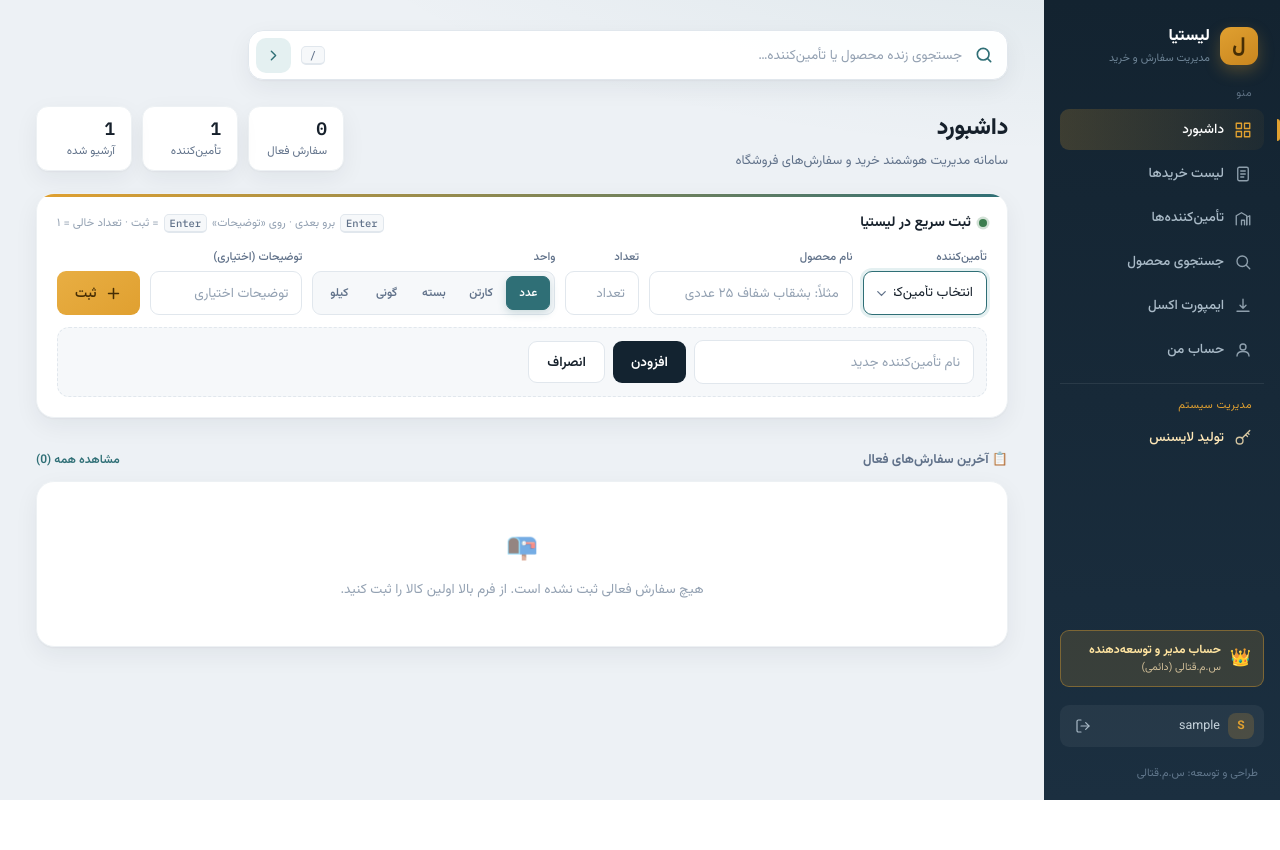
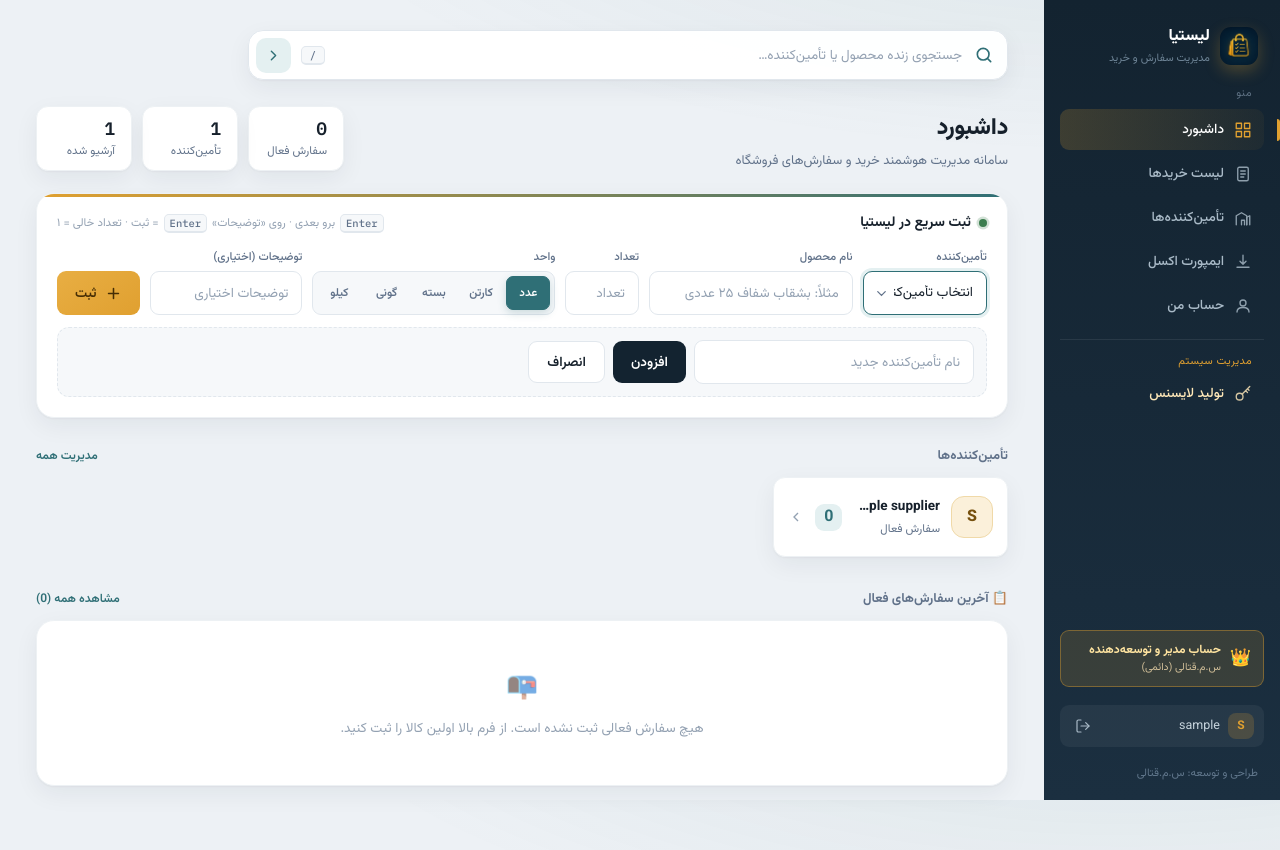
Before and after one commit to mqattaly/purchase_manager, a Flask app: page / in a window 1280 px wide. Before the commit the page ends 800 px from the top, so only its background shows below. Run offline with Flask 3, Linux system fonts and the light colour scheme; a user stored in the database is signed in; tables that the repository leaves empty hold one stand-in row (values such as "Sample post").

Commit message:
Add live supplier cards, dashboard stats, branding, and iframe login.
Keep supplier cards and order counts updating as items are registered, add logo and favicon, and persist auth in preview iframes so login reaches the dashboard.

Co-authored-by: arena-agent <297053741+arena-agent@users.noreply.github.com>

```diff
--- a/app.py
+++ b/app.py
@@ -5,7 +5,8 @@ from datetime import date, datetime, timedelta
 from dotenv import load_dotenv
 load_dotenv()
 
-from flask import Flask, render_template, request, redirect, url_for, send_file
+from flask import Flask, render_template, request, redirect, url_for, send_file, make_response
+from itsdangerous import BadSignature, SignatureExpired, URLSafeTimedSerializer
 from flask_sqlalchemy import SQLAlchemy
 from flask_login import (
     LoginManager,
@@ -36,6 +37,12 @@ os.makedirs(INSTANCE_DIR, exist_ok=True)
 
 app = Flask(__name__)
 app.secret_key = os.environ.get("SECRET_KEY", "dev-secret-change-me")
+app.config["SESSION_COOKIE_SAMESITE"] = "None"
+app.config["SESSION_COOKIE_SECURE"] = True
+app.config["SESSION_COOKIE_HTTPONLY"] = True
+app.config["REMEMBER_COOKIE_SAMESITE"] = "None"
+app.config["REMEMBER_COOKIE_SECURE"] = True
+app.config["REMEMBER_COOKIE_HTTPONLY"] = True
 
 db_url = os.environ.get("DATABASE_URL")
 if db_url:
@@ -53,15 +60,81 @@ if os.environ.get("VERCEL"):
     app.config["SQLALCHEMY_ENGINE_OPTIONS"] = {"poolclass": NullPool}
 
 
+AUTH_COOKIE = "listia_auth"
+AUTH_MAX_AGE = 60 * 60 * 24 * 30
+
+
+def _auth_serializer():
+    return URLSafeTimedSerializer(app.secret_key, salt="listia-auth")
+
+
+def issue_auth_token(user_id):
+    return _auth_serializer().dumps({"uid": int(user_id)})
+
+
+def user_from_auth_token(token):
+    if not token:
+        return None
+    try:
+        data = _auth_serializer().loads(token, max_age=AUTH_MAX_AGE)
+        return db.session.get(User, int(data["uid"]))
+    except (BadSignature, SignatureExpired, KeyError, TypeError, ValueError):
+        return None
+
+
+def attach_auth_cookie(response, user_id):
+    token = issue_auth_token(user_id)
+    kwargs = dict(
+        key=AUTH_COOKIE,
+        value=token,
+        max_age=AUTH_MAX_AGE,
+        httponly=False,
+        secure=True,
+        samesite="None",
+        path="/",
+    )
+    try:
+        response.set_cookie(partitioned=True, **kwargs)
+    except TypeError:
+        response.set_cookie(**kwargs)
+        cookies = response.headers.getlist("Set-Cookie")
+        response.headers.remove("Set-Cookie")
+        for cookie in cookies:
+            if AUTH_COOKIE in cookie and "Partitioned" not in cookie:
+                cookie += "; Partitioned"
+            response.headers.add("Set-Cookie", cookie)
+    return token
+
+
+def login_handoff(user):
+    login_user(user, remember=True)
+    token = issue_auth_token(user.id)
+    resp = make_response(render_template("login_handoff.html", token=token))
+    attach_auth_cookie(resp, user.id)
+    return resp
+
+
 @app.after_request
 def _allow_iframe_preview(response):
     # Arena shows the app inside an iframe; don't block embedding.
     response.headers.pop("X-Frame-Options", None)
     response.headers["Content-Security-Policy"] = "frame-ancestors *"
-    host = (request.host or "").lower()
-    if "e2b.app" in host:
-        app.config["SESSION_COOKIE_SAMESITE"] = "None"
-        app.config["SESSION_COOKIE_SECURE"] = True
+    cookies = response.headers.getlist("Set-Cookie")
+    if cookies:
+        response.headers.remove("Set-Cookie")
+        for cookie in cookies:
+            patched = (
+                cookie.replace("SameSite=Lax", "SameSite=None")
+                .replace("SameSite=Strict", "SameSite=None")
+                .replace("samesite=lax", "SameSite=None")
+            )
+            if "SameSite=" not in patched and "samesite=" not in patched.lower():
+                patched += "; SameSite=None"
+            if "Secure" not in patched:
+                patched += "; Secure"
+            if "Partitioned" not in patched:
+                patched += "; Partitioned"
+            response.headers.add("Set-Cookie", patched)
     return response
 
 db = SQLAlchemy(app)
@@ -497,6 +570,12 @@ def _prepare_request():
         except Exception:
             pass
 
+    if not current_user.is_authenticated:
+        token = request.cookies.get(AUTH_COOKIE) or request.args.get("auth") or request.form.get("auth")
+        user = user_from_auth_token(token)
+        if user:
+            login_user(user, remember=True)
+
     allowed = {"login", "signup", "static", "api_quick_add", "api_suppliers"}
     if request.endpoint in allowed or request.endpoint is None:
         return
@@ -525,6 +604,13 @@ def home():
         user_products(ordered=False).order_by(Product.id.desc()).limit(15).all()
     )
 
+    active_by_supplier = dict(
+        db.session.query(Product.supplier_id, db.func.count(Product.id))
+        .filter(Product.owner_id == current_user.id, Product.ordered.is_(False))
+        .group_by(Product.supplier_id)
+        .all()
+    )
+
     limits = get_user_limits(current_user)
 
     return render_template(
@@ -534,6 +620,7 @@ def home():
         active_count=active_count,
         archived_count=archived_count,
         recent=recent,
+        active_by_supplier=active_by_supplier,
         limits=limits,
     )
 
@@ -553,8 +640,7 @@ def login():
                 user.is_licensed = True
                 user.license_type = "UNLIMITED"
                 db.session.commit()
-            login_user(user)
-            return redirect("/")
+            return login_handoff(user)
         return render_template("login.html", mode="login", error="نام کاربری یا رمز عبور اشتباه است.")
 
     return render_template("login.html", mode="login", error=None)
@@ -597,8 +683,7 @@ def signup():
         db.session.add(user)
         db.session.commit()
         claim_orphaned_data(user.id)
-        login_user(user)
-        return redirect("/")
+        return login_handoff(user)
 
     return render_template("login.html", mode="signup", error=None)
 
@@ -606,7 +691,9 @@ def signup():
 @app.route("/logout")
 def logout():
     logout_user()
-    return redirect(url_for("login"))
+    resp = make_response(render_template("logout_handoff.html"))
+    resp.delete_cookie(AUTH_COOKIE, path="/")
+    return resp
 
 
 @app.route("/search")
--- a/static/app.js
+++ b/static/app.js
@@ -78,6 +78,13 @@
       opts.body = new URLSearchParams(opts.form);
       delete opts.form;
     }
+
+    try {
+      const token = window.localStorage.getItem("listia_auth");
+      if (token && String(url).indexOf("auth=") < 0) {
+        url += (String(url).indexOf("?") >= 0 ? "&" : "?") + "auth=" + encodeURIComponent(token);
+      }
+    } catch (err) {}
 
     return fetch(url, opts).then(function (res) {
       return res
@@ -716,6 +723,10 @@
             "» اضافه شد",
             "success"
           );
+
+          if (typeof window.DashLive !== "undefined") {
+            window.DashLive.addSupplier(result.data.id, result.data.name);
+          }
         })
         .catch(() => {
           option.remove();
@@ -969,6 +980,10 @@
               liveRow,
               "saved"
             );
+          }
+
+          if (typeof window.DashLive !== "undefined") {
+            window.DashLive.onProductSaved(saved);
           }
 
           this.dupCache.delete(
@@ -1510,6 +1525,7 @@
       if (!row) return;
 
       const failed = row.dataset.state === "failed";
+      const supplierId = row.dataset.supplierId;
       const next = row.nextElementSibling;
       const parent = row.parentNode;
       const backup = row.outerHTML;
@@ -1540,6 +1556,9 @@
         .then((result) => {
           if (result.ok) {
             this.saves.delete(key);
+            if (typeof window.DashLive !== "undefined") {
+              window.DashLive.onProductRemoved(id, supplierId);
+            }
             return;
           }
 
@@ -1810,6 +1829,112 @@
   App.GlobalSearch = GlobalSearch;
   App.QuickAdd = QuickAdd;
 
+  const DashLive = {
+    bump(el, delta) {
+      if (!el) return 0;
+      const next = Math.max(0, (parseInt(el.textContent, 10) || 0) + delta);
+      el.textContent = next;
+      return next;
+    },
+
+    setActive(n) {
+      const el = document.getElementById("stat-active");
+      if (el) el.textContent = n;
+      const total = document.getElementById("dash-recent-total");
+      if (total) total.textContent = n;
+    },
+
+    addSupplier(id, name) {
+      if (typeof DASH_SUPPLIERS !== "undefined") {
+        DASH_SUPPLIERS.push({ id: id, name: name });
+      }
+      const grid = document.getElementById("dash-supplier-grid");
+      const empty = document.getElementById("dash-supplier-empty");
+      if (!grid) return;
+      if (grid.querySelector('[data-supplier-id="' + id + '"]')) return;
+
+      const card = document.createElement("a");
+      card.href = "/supplier/" + id;
+      card.className = "supplier-home-card";
+      card.dataset.supplierId = String(id);
+      card.innerHTML =
+        '<span class="supplier-card-avatar">' + escapeHtml(String(name || "ت").slice(0, 1)) + "</span>" +
+        '<span class="supplier-card-copy"><strong>' + escapeHtml(name) + "</strong><small>سفارش فعال</small></span>" +
+        '<span class="supplier-card-count" data-count>0</span>' +
+        '<svg class="supplier-card-arrow" viewBox="0 0 24 24" fill="none" stroke="currentColor" stroke-width="2"><path d="m15 18-6-6 6-6"/></svg>';
+      grid.appendChild(card);
+      grid.style.display = "";
+      if (empty) empty.style.display = "none";
+      this.bump(document.getElementById("stat-suppliers"), 1);
+    },
+
+    bumpSupplier(supplierId, delta) {
+      const card = document.querySelector('#dash-supplier-grid [data-supplier-id="' + supplierId + '"] [data-count]');
+      if (card) this.bump(card, delta);
+    },
+
+    onProductSaved(product) {
+      this.bump(document.getElementById("stat-active"), 1);
+      const total = document.getElementById("dash-recent-total");
+      if (total) this.bump(total, 1);
+      this.bumpSupplier(product.supplier_id, 1);
+      this.prependRecent(product);
+    },
+
+    onProductRemoved(id, supplierId) {
+      this.bump(document.getElementById("stat-active"), -1);
+      const total = document.getElementById("dash-recent-total");
+      if (total) this.bump(total, -1);
+      if (supplierId) this.bumpSupplier(supplierId, -1);
+      const row = document.querySelector('#dash-recent-body tr[data-id="' + id + '"]');
+      if (row) {
+        row.remove();
+        if (typeof updateDashEmpty === "function") updateDashEmpty();
+      }
+    },
+
+    onOrdered(id, supplierId) {
+      this.bump(document.getElementById("stat-active"), -1);
+      this.bump(document.getElementById("stat-archived"), 1);
+      const total = document.getElementById("dash-recent-total");
+      if (total) this.bump(total, -1);
+      if (supplierId) this.bumpSupplier(supplierId, -1);
+    },
+
+    prependRecent(product) {
+      const body = document.getElementById("dash-recent-body");
+      if (!body) return;
+      if (body.querySelector('tr[data-id="' + product.id + '"]')) return;
+      const row = document.createElement("tr");
+      row.dataset.id = product.id;
+      row.dataset.supplierId = product.supplier_id;
+      row.dataset.supplierName = product.supplier_name || "";
+      row.dataset.productName = product.product_name || "";
+      row.dataset.quantity = product.quantity || "";
+      row.dataset.unit = product.unit || "";
+      row.dataset.description = product.description || "";
+      row.className = "row-link";
+      if (typeof paintDashRow === "function") {
+        paintDashRow(row, {
+          supplier_id: product.supplier_id,
+          supplier_name: product.supplier_name,
+          product_name: product.product_name,
+          quantity: product.quantity,
+          unit: product.unit,
+          description: product.description || ""
+        });
+      }
+      body.insertBefore(row, body.firstChild);
+      while (body.querySelectorAll("tr").length > 15) {
+        body.lastElementChild.remove();
+      }
+      if (typeof updateDashEmpty === "function") updateDashEmpty();
+      if (typeof animateRow === "function") animateRow(row);
+    }
+  };
+
+  window.DashLive = DashLive;
+
   window.App = App;
   window.escapeHtml = escapeHtml;
   window.escapeAttr = escapeAttr;
--- a/static/style.css
+++ b/static/style.css
@@ -121,6 +121,15 @@ kbd {
   font-size: 20px; font-weight: 800; color: var(--accent-ink);
   flex-shrink: 0;
   box-shadow: 0 6px 16px rgba(224,160,48,.28);
+}
+
+.brand-logo {
+  width: 38px; height: 38px;
+  border-radius: 11px;
+  object-fit: cover;
+  flex-shrink: 0;
+  box-shadow: 0 6px 16px rgba(224,160,48,.28);
+  background: #132330;
 }
 
 .brand-text { display: flex; flex-direction: column; gap: 1px; }
--- a/templates/base.html
+++ b/templates/base.html
@@ -5,6 +5,8 @@
   <meta name="viewport" content="width=device-width, initial-scale=1">
   <meta name="theme-color" content="#142430">
   <title>{% block title %}لیستیا{% endblock %}</title>
+  <link rel="icon" type="image/png" href="{{ url_for('static', filename='favicon.png') }}?v={{ asset_v }}">
+  <link rel="apple-touch-icon" href="{{ url_for('static', filename='logo.png') }}?v={{ asset_v }}">
 
   <link rel="preconnect" href="https://fonts.googleapis.com">
   <link rel="preconnect" href="https://fonts.gstatic.com" crossorigin>
@@ -15,12 +17,43 @@
   <script src="{{ url_for('static', filename='app.js') }}?v={{ asset_v }}" defer></script>
 </head>
 <body>
+  <script>
+    (function () {
+      function token() {
+        try { return localStorage.getItem("listia_auth"); } catch (e) { return null; }
+      }
+      var authed = {{ 'true' if current_user.is_authenticated else 'false' }};
+      var t = token();
+      if (!authed && t) {
+        var u = new URL(location.href);
+        if (!u.searchParams.get("auth")) {
+          u.searchParams.set("auth", t);
+          location.replace(u.pathname + u.search + u.hash);
+          return;
+        }
+      }
+      document.addEventListener("click", function (e) {
+        var a = e.target.closest && e.target.closest("a[href]");
+        if (!a) return;
+        var tok = token();
+        if (!tok) return;
+        var href = a.getAttribute("href");
+        if (!href || href.charAt(0) === "#" || href.indexOf("javascript:") === 0) return;
+        var dest;
+        try { dest = new URL(a.href, location.origin); } catch (err) { return; }
+        if (dest.origin !== location.origin) return;
+        if (dest.searchParams.get("auth")) return;
+        dest.searchParams.set("auth", tok);
+        a.href = dest.pathname + dest.search + dest.hash;
+      }, true);
+    })();
+  </script>
 
   <div class="shell">
 
     <aside class="sidebar">
       <div class="brand">
-        <div class="brand-mark">ل</div>
+        <img class="brand-logo" src="{{ url_for('static', filename='logo.png') }}?v={{ asset_v }}" alt="لیستیا" width="38" height="38">
         <div class="brand-text">
           <span class="brand-title">لیستیا</span>
           <span class="brand-sub">مدیریت سفارش و خرید</span>
@@ -43,11 +76,6 @@
         <a href="/suppliers" class="{{ 'active' if request.path.startswith('/supplier') }}">
           <svg viewBox="0 0 24 24" fill="none" stroke="currentColor" stroke-width="1.8" stroke-linecap="round" stroke-linejoin="round"><path d="M3 21V9l7-4 7 4v12"/><path d="M10 21v-6h4v6M17 21V11l4-2v12"/></svg>
           تأمین‌کننده‌ها
-        </a>
-
-        <a href="/search" class="{{ 'active' if request.path == '/search' }}">
-          <svg viewBox="0 0 24 24" fill="none" stroke="currentColor" stroke-width="1.8" stroke-linecap="round" stroke-linejoin="round"><circle cx="11" cy="11" r="7"/><path d="m21 21-4.3-4.3"/></svg>
-          جستجوی محصول
         </a>
 
         <a href="/import" class="{{ 'active' if request.path == '/import' }}">
--- a/templates/dashboard.html
+++ b/templates/dashboard.html
@@ -11,15 +11,15 @@
 
     <div class="stat-row">
       <a href="/purchases" class="stat">
-        <span class="stat-num mono">{{ active_count }}</span>
+        <span class="stat-num mono" id="stat-active">{{ active_count }}</span>
         <span class="stat-label">سفارش فعال</span>
       </a>
       <a href="/suppliers" class="stat">
-        <span class="stat-num mono">{{ suppliers|length }}</span>
+        <span class="stat-num mono" id="stat-suppliers">{{ suppliers|length }}</span>
         <span class="stat-label">تأمین‌کننده</span>
       </a>
       <div class="stat">
-        <span class="stat-num mono">{{ archived_count }}</span>
+        <span class="stat-num mono" id="stat-archived">{{ archived_count }}</span>
         <span class="stat-label">آرشیو شده</span>
       </div>
     </div>
@@ -27,10 +27,36 @@
 
   {% include "partials/quick_add.html" %}
 
+  <div class="section-gap" style="margin-top: 28px;">
+    <div class="section-head">
+      <h3 class="section-title">تأمین‌کننده‌ها</h3>
+      <a href="/suppliers" class="link-more">مدیریت همه</a>
+    </div>
+
+    <div id="dash-supplier-grid" class="supplier-card-grid"{% if not suppliers %} style="display:none;"{% endif %}>
+      {% for s in suppliers %}
+        <a href="/supplier/{{ s.id }}" class="supplier-home-card" data-supplier-id="{{ s.id }}" style="--i: {{ loop.index0 }}">
+          <span class="supplier-card-avatar">{{ s.name[:1] }}</span>
+          <span class="supplier-card-copy">
+            <strong>{{ s.name }}</strong>
+            <small>سفارش فعال</small>
+          </span>
+          <span class="supplier-card-count" data-count>{{ active_by_supplier.get(s.id, 0) if active_by_supplier else 0 }}</span>
+          <svg class="supplier-card-arrow" viewBox="0 0 24 24" fill="none" stroke="currentColor" stroke-width="2"><path d="m15 18-6-6 6-6"/></svg>
+        </a>
+      {% endfor %}
+    </div>
+
+    <div id="dash-supplier-empty" class="card empty-state"{% if suppliers %} style="display:none;"{% endif %}>
+      <div class="empty-icon">🏭</div>
+      هنوز تأمین‌کننده‌ای ثبت نشده. از فرم بالا تأمین‌کننده جدید بسازید.
+    </div>
+  </div>
+
   <div class="section-gap" style="margin-top: 32px;">
     <div class="section-head">
       <h3 class="section-title">📋 آخرین سفارش‌های فعال</h3>
-      <a href="/purchases" class="link-more">مشاهده همه ({{ active_count }})</a>
+      <a href="/purchases" class="link-more" id="dash-recent-more">مشاهده همه (<span id="dash-recent-total">{{ active_count }}</span>)</a>
     </div>
 
     <div id="dash-recent-card" class="card table-scroll fade-up" style="{{ 'display:none;' if not recent }}">
@@ -125,6 +151,9 @@
       setTimeout(function () {
         row.remove();
         updateDashEmpty();
+        if (window.DashLive) {
+          window.DashLive.onOrdered(id, row.dataset.supplierId);
+        }
         background("/toggle-order/" + id, null, function (msg) {
           showError(msg || "ثبت سفارش انجام نشد");
           window.location.reload();
@@ -136,8 +165,12 @@
       if (!confirm("این محصول حذف شود؟")) return;
       const row = document.querySelector('#dash-recent-body tr[data-id="' + id + '"]');
       if (!row) return;
+      const supplierId = row.dataset.supplierId;
       row.remove();
       updateDashEmpty();
+      if (window.DashLive) {
+        window.DashLive.onProductRemoved(id, supplierId);
+      }
       background("/product/" + id + "/delete", null, function (msg) {
         showError(msg || "حذف انجام نشد");
         window.location.reload();
--- a/test_app.py
+++ b/test_app.py
@@ -98,6 +98,9 @@ class ListiaTestCase(unittest.TestCase):
         html = res.get_data(as_text=True)
         self.assertIn("داشبورد", html)
         self.assertIn("آخرین سفارش‌های فعال", html)
+        self.assertIn("supplier-home-card", html)
+        self.assertIn("تأمین کننده الف", html)
+        self.assertIn('id="stat-active"', html)
 
         # Edit product: change name and change supplier to Supplier B
         res = self.client.post(f"/product/{p_id}/edit", data={
```
Also changed, not shown: templates/login.html (+10 -1 lines), templates/login_handoff.html (added, +22 -0 lines), templates/logout_handoff.html (added, +13 -0 lines), static/favicon.png (added), static/logo.png (added).
